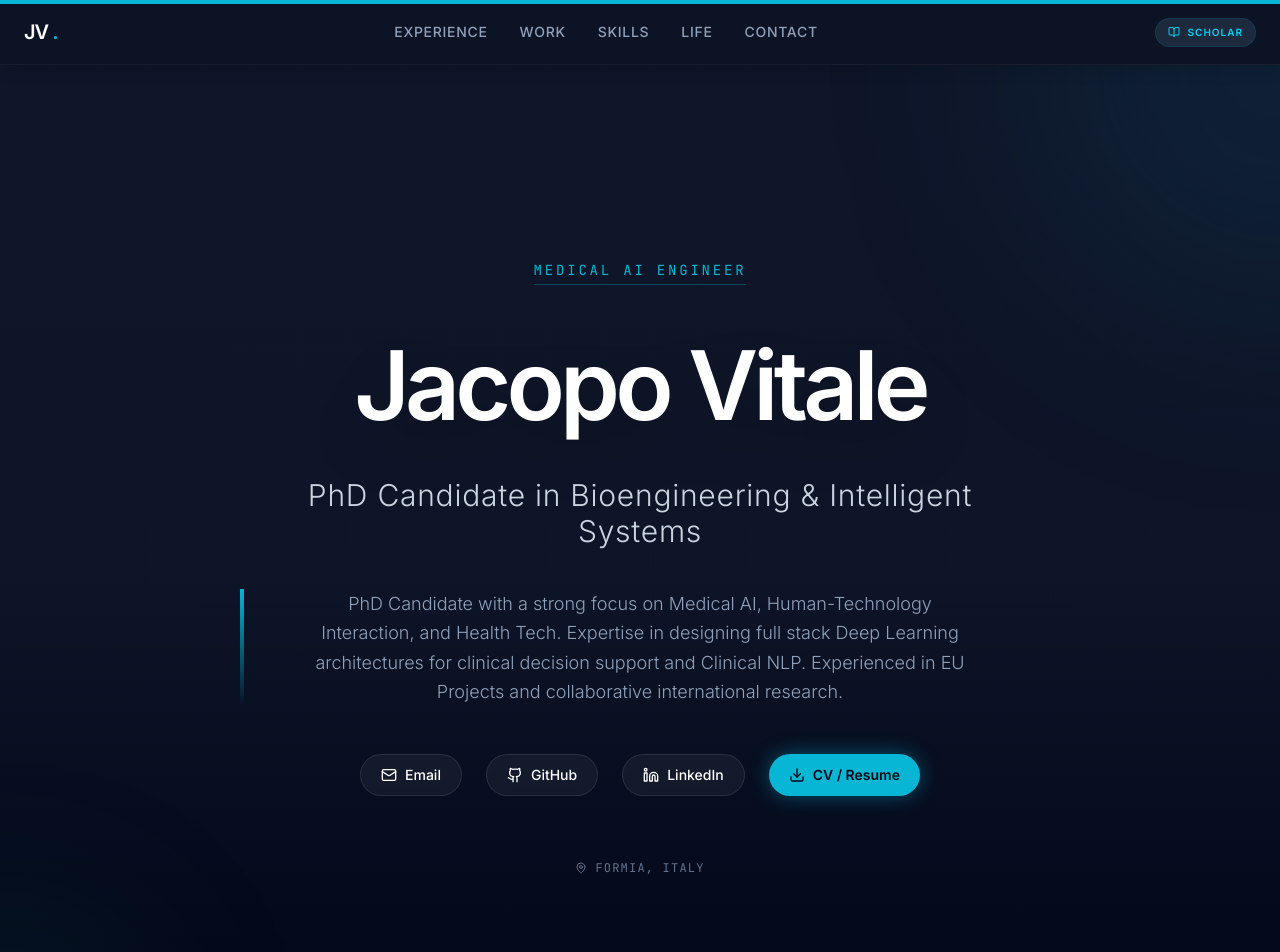
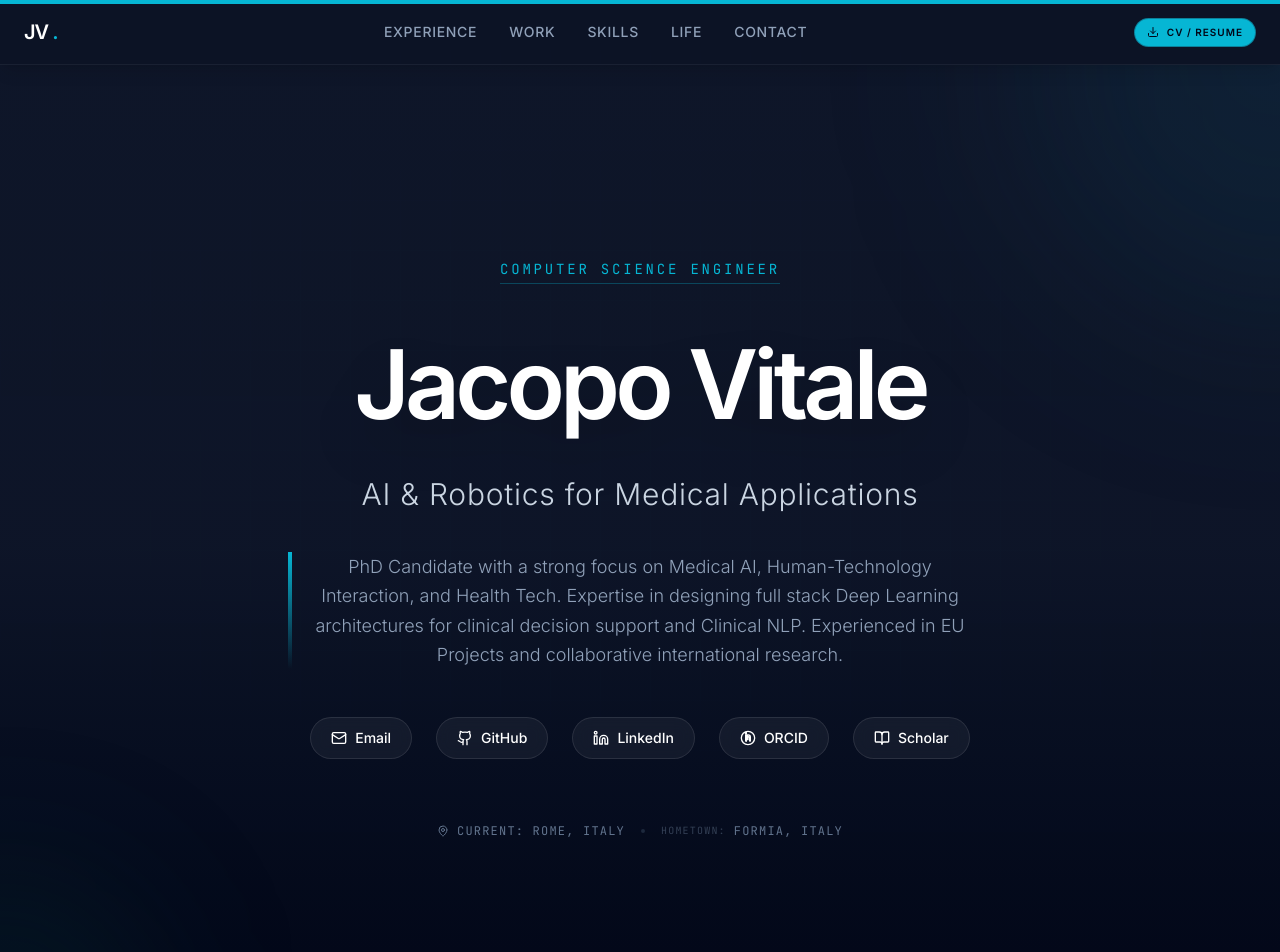
Before and after one commit to Jacopo-vitale/my-portfolio-webapp, a React (Vite) app: page / in a window 1280 px wide. Shown: the top 952 px of the page. Built offline with nearby package versions, Linux system fonts and the light colour scheme.

Commit message:
improvements

```diff
--- a/App.tsx
+++ b/App.tsx
@@ -7,8 +7,10 @@ import Projects from './components/Projects';
 import Skills from './components/Skills';
 import Gallery from './components/Gallery';
 import Contact from './components/Contact';
-import { BookOpen } from 'lucide-react';
 import { PROFILE } from './constants';
+import { Github, Linkedin, BookOpen, Instagram, Rss } from './components/Icons'; // Import custom icons
+import { Orcid } from './components/Icons';
+import { Download } from 'lucide-react';
 
 const App: React.FC = () => {
   const { scrollYProgress } = useScroll();
@@ -20,7 +22,7 @@ const App: React.FC = () => {
 
   return (
     <HelmetProvider>
-      <div className="min-h-screen bg-dark text-slate-200 font-sans selection:bg-accent selection:text-white relative overflow-x-hidden">
+      <div className="min-h-screen bg-dark text-slate-200 font-sans selection:bg-accent selection:text-white relative">
 
         <Helmet>
             <title>{PROFILE.name} | Medical AI Engineer</title>
@@ -46,8 +48,8 @@ const App: React.FC = () => {
              }}
         ></div>
 
-        {/* Navigation - Sticky with Glassmorphism */}
-        <nav className="sticky top-0 z-50 bg-primary/80 backdrop-blur-md border-b border-white/5 shadow-lg shadow-black/10">
+        {/* Navigation - Fixed with Glassmorphism */}
+        <nav className="fixed top-0 left-0 right-0 z-50 bg-primary/80 backdrop-blur-md border-b border-white/5 shadow-lg shadow-black/10">
           <div className="container mx-auto px-6 h-16 flex justify-between items-center">
             <motion.a
               initial={{ opacity: 0, x: -20 }}
@@ -78,18 +80,17 @@ const App: React.FC = () => {
               initial={{ opacity: 0, x: 20 }}
               animate={{ opacity: 1, x: 0 }}
               transition={{ duration: 0.5 }}
-              href={PROFILE.scholar}
+              href="/resume.pdf"
               target="_blank"
-              rel="noreferrer"
-              className="flex items-center gap-2 bg-slate-800 hover:bg-slate-700 text-cyan-400 border border-cyan-900/50 text-[10px] font-bold px-3 py-1.5 rounded-full transition-all uppercase tracking-widest hover:shadow-[0_0_10px_rgba(6,182,212,0.3)]"
+              className="flex items-center gap-2 bg-accent hover:bg-cyan-400 text-dark border border-cyan-900/50 text-[10px] font-bold px-3 py-1.5 rounded-full transition-all uppercase tracking-widest hover:shadow-[0_0_10px_rgba(6,182,212,0.3)]"
             >
-              <BookOpen className="w-3 h-3" /> Scholar
+              <Download className="w-3 h-3" /> CV / Resume
             </motion.a>
           </div>
         </nav>
 
         {/* Sections */}
-        <main className="relative z-10">
+        <main className="relative z-10 pt-16">
           <Hero />
           <Experience />
           <Projects />
@@ -100,7 +101,28 @@ const App: React.FC = () => {
 
         {/* Footer */}
         <footer className="relative z-10 py-12 bg-dark text-center text-slate-600 text-sm border-t border-slate-900">
-          <p>© {new Date().getFullYear()} Jacopo Vitale. Bioengineering & Intelligent Systems.</p>
+            <div className="flex justify-center gap-6 mb-8">
+                <a href={`https://github.com/${PROFILE.github}`} target="_blank" rel="noreferrer" className="text-slate-500 hover:text-accent transition-colors" aria-label="GitHub">
+                    <Github className="w-5 h-5" />
+                </a>
+                <a href={`https://linkedin.com/in/${PROFILE.linkedin}`} target="_blank" rel="noreferrer" className="text-slate-500 hover:text-accent transition-colors" aria-label="LinkedIn">
+                    <Linkedin className="w-5 h-5" />
+                </a>
+                <a href={PROFILE.scholar} target="_blank" rel="noreferrer" className="text-slate-500 hover:text-accent transition-colors" aria-label="Google Scholar">
+                    <BookOpen className="w-5 h-5" />
+                </a>
+                <a href={PROFILE.orcid} target="_blank" rel="noreferrer" className="text-slate-500 hover:text-accent transition-colors" aria-label="ORCID">
+                    <Orcid className="w-5 h-5" />
+                </a>
+                <a href={`https://instagram.com/${PROFILE.instagram}`} target="_blank" rel="noreferrer" className="text-slate-500 hover:text-accent transition-colors" aria-label="Instagram">
+                    <Instagram className="w-5 h-5" />
+                </a>
+                <a href={PROFILE.rss} target="_blank" rel="noreferrer" className="text-slate-500 hover:text-accent transition-colors" aria-label="RSS Feed">
+                    <Rss className="w-5 h-5" />
+                </a>
+            </div>
+          <p>© {new Date().getFullYear()} Jacopo Vitale. All rights reserved.</p>
+          <p className="text-xs text-slate-700 mt-2">Computer Science Engineer</p>
         </footer>
       </div>
     </HelmetProvider>
--- a/components/Contact.tsx
+++ b/components/Contact.tsx
@@ -1,29 +1,9 @@
-import React, { useState, useRef } from 'react';
+import React from 'react';
 import { motion } from 'framer-motion';
-// import emailjs from '@emailjs/browser';
-import { Send, CheckCircle, AlertCircle } from 'lucide-react';
+import { Send } from 'lucide-react';
+import { PROFILE } from '../constants';
 
 const Contact: React.FC = () => {
-  const form = useRef<HTMLFormElement>(null);
-  const [status, setStatus] = useState<'idle' | 'sending' | 'success' | 'error'>('idle');
-
-  const sendEmail = (e: React.FormEvent) => {
-    e.preventDefault();
-    setStatus('sending');
-
-    if (form.current) {
-        // TODO: Replace with your EmailJS service ID, template ID, and public key
-        // emailjs.sendForm('YOUR_SERVICE_ID', 'YOUR_TEMPLATE_ID', form.current, 'YOUR_PUBLIC_KEY')
-
-        // Simulation
-        setTimeout(() => {
-             setStatus('success');
-             if(form.current) form.current.reset();
-             setTimeout(() => setStatus('idle'), 3000);
-        }, 1500);
-    }
-  };
-
   return (
     <section id="contact" className="py-24 bg-dark relative border-t border-slate-900">
       <div className="container mx-auto px-6 max-w-4xl relative z-10">
@@ -52,43 +32,23 @@ const Contact: React.FC = () => {
             initial={{ opacity: 0, y: 20 }}
             whileInView={{ opacity: 1, y: 0 }}
             viewport={{ once: true }}
-            className="bg-slate-900/50 p-8 md:p-12 rounded-2xl border border-slate-800 shadow-2xl backdrop-blur-sm"
+            className="bg-slate-900/50 p-8 md:p-12 rounded-2xl border border-slate-800 shadow-2xl backdrop-blur-sm text-center"
         >
-            <form ref={form} onSubmit={sendEmail} className="space-y-6">
-                <div className="grid md:grid-cols-2 gap-6">
-                    <div className="space-y-2">
-                        <label htmlFor="user_name" className="text-sm font-medium text-slate-300">Name</label>
-                        <input type="text" name="user_name" required className="w-full bg-dark border border-slate-700 rounded-lg px-4 py-3 text-white focus:outline-none focus:border-accent focus:ring-1 focus:ring-accent transition-all" placeholder="Dr. John Doe" />
-                    </div>
-                    <div className="space-y-2">
-                        <label htmlFor="user_email" className="text-sm font-medium text-slate-300">Email</label>
-                        <input type="email" name="user_email" required className="w-full bg-dark border border-slate-700 rounded-lg px-4 py-3 text-white focus:outline-none focus:border-accent focus:ring-1 focus:ring-accent transition-all" placeholder="john@example.com" />
-                    </div>
-                </div>
+            <p className="text-slate-300 text-lg mb-8">
+                The most direct way to reach me is via email. I usually respond within 24 hours.
+            </p>
 
-                <div className="space-y-2">
-                    <label htmlFor="message" className="text-sm font-medium text-slate-300">Message</label>
-                    <textarea name="message" required rows={5} className="w-full bg-dark border border-slate-700 rounded-lg px-4 py-3 text-white focus:outline-none focus:border-accent focus:ring-1 focus:ring-accent transition-all resize-none" placeholder="I'd like to discuss..."></textarea>
-                </div>
+            <a
+                href={`mailto:${PROFILE.email}`}
+                className="inline-flex items-center gap-2 px-10 py-4 rounded-full font-bold bg-accent hover:bg-cyan-400 text-dark shadow-[0_0_20px_rgba(6,182,212,0.3)] hover:shadow-[0_0_30px_rgba(6,182,212,0.5)] transition-all"
+            >
+                <Send className="w-5 h-5" />
+                Send an Email
+            </a>
 
-                <div className="flex justify-end pt-4">
-                    <button
-                        type="submit"
-                        disabled={status === 'sending' || status === 'success'}
-                        className={`
-                            flex items-center gap-2 px-8 py-3 rounded-full font-bold transition-all
-                            ${status === 'sending' ? 'bg-slate-700 cursor-wait' :
-                              status === 'success' ? 'bg-emerald-600 text-white cursor-default' :
-                              'bg-accent hover:bg-cyan-400 text-dark shadow-[0_0_20px_rgba(6,182,212,0.3)] hover:shadow-[0_0_30px_rgba(6,182,212,0.5)]'}
-                        `}
-                    >
-                        {status === 'idle' && <><Send className="w-4 h-4" /> Send Message</>}
-                        {status === 'sending' && 'Sending...'}
-                        {status === 'success' && <><CheckCircle className="w-4 h-4" /> Sent Successfully</>}
-                        {status === 'error' && <><AlertCircle className="w-4 h-4" /> Error. Try again.</>}
-                    </button>
-                </div>
-            </form>
+            <p className="mt-8 text-slate-500 text-sm font-mono">
+                {PROFILE.email}
+            </p>
         </motion.div>
 
       </div>
--- a/components/Hero.tsx
+++ b/components/Hero.tsx
@@ -2,6 +2,7 @@ import React from 'react';
 import { motion } from 'framer-motion';
 import { PROFILE } from '../constants';
 import { Github, Linkedin, Mail, MapPin, BookOpen, Download } from 'lucide-react';
+import { Orcid } from './Icons';
 
 const Hero: React.FC = () => {
   return (
@@ -33,7 +34,7 @@ const Hero: React.FC = () => {
             className="mb-8 inline-block"
         >
             <h2 className="text-accent font-mono text-xs md:text-sm tracking-[0.2em] uppercase border-b border-accent/30 pb-1 mb-2">
-                Medical AI Engineer
+                Computer Science Engineer
             </h2>
         </motion.div>
 
@@ -85,11 +86,13 @@ const Hero: React.FC = () => {
                 <Linkedin className="w-4 h-4" />
                 <span>LinkedIn</span>
             </a>
-
-             {/* New Resume Button */}
-             <a href="/resume.pdf" target="_blank" className="group flex items-center gap-2 text-sm font-bold text-dark bg-accent hover:bg-cyan-400 transition-all px-5 py-2.5 rounded-full shadow-[0_0_20px_rgba(6,182,212,0.4)] hover:shadow-[0_0_30px_rgba(6,182,212,0.6)]">
-                <Download className="w-4 h-4" />
-                <span>CV / Resume</span>
+            <a href={PROFILE.orcid} target="_blank" rel="noreferrer" className="group flex items-center gap-2 text-sm font-medium text-white hover:text-accent transition-all bg-white/5 backdrop-blur-sm px-5 py-2.5 rounded-full border border-white/10 hover:border-accent/50 hover:shadow-[0_0_15px_rgba(6,182,212,0.2)]">
+                <Orcid className="w-4 h-4" />
+                <span>ORCID</span>
+            </a>
+            <a href={PROFILE.scholar} target="_blank" rel="noreferrer" className="group flex items-center gap-2 text-sm font-medium text-white hover:text-accent transition-all bg-white/5 backdrop-blur-sm px-5 py-2.5 rounded-full border border-white/10 hover:border-accent/50 hover:shadow-[0_0_15px_rgba(6,182,212,0.2)]">
+                <BookOpen className="w-4 h-4" />
+                <span>Scholar</span>
             </a>
         </motion.div>
 
@@ -97,9 +100,27 @@ const Hero: React.FC = () => {
             initial={{ opacity: 0 }}
             animate={{ opacity: 1 }}
             transition={{ delay: 1.2 }}
-            className="flex items-center justify-center gap-2 text-slate-500 text-xs uppercase tracking-widest font-mono"
+            className="flex flex-col md:flex-row items-center justify-center gap-4 text-slate-500 text-xs uppercase tracking-widest font-mono"
         >
-             <MapPin className="w-3 h-3" /> {PROFILE.location}
+             <a
+                href={PROFILE.locationLink}
+                target="_blank"
+                rel="noreferrer"
+                className="flex items-center gap-2 hover:text-accent transition-colors group"
+             >
+                <MapPin className="w-3 h-3 group-hover:animate-bounce" />
+                <span>Current: {PROFILE.location}</span>
+             </a>
+             <div className="hidden md:block w-1 h-1 bg-slate-800 rounded-full"></div>
+             <a
+                href={PROFILE.hometownLink}
+                target="_blank"
+                rel="noreferrer"
+                className="flex items-center gap-2 hover:text-accent transition-colors"
+             >
+                <span className="opacity-50 text-[10px]">Hometown:</span>
+                <span>{PROFILE.hometown}</span>
+             </a>
         </motion.div>
       </div>
     </section>
--- a/components/Icons.tsx
+++ b/components/Icons.tsx
@@ -119,3 +119,25 @@ export const BookOpen = ({ className }: { className?: string }) => (
       <path d="M22 3h-6a4 4 0 0 0-4 4v14a3 3 0 0 1 3-3h7z" />
     </svg>
 );
+
+export const Orcid = ({ className }: { className?: string }) => (
+    <svg xmlns="http://www.w3.org/2000/svg" width="24" height="24" viewBox="0 0 24 24" fill="none" stroke="currentColor" strokeWidth="2" strokeLinecap="round" strokeLinejoin="round" className={className}>
+      <path d="M12 2C6.477 2 2 6.477 2 12s4.477 10 10 10 10-4.477 10-10S17.523 2 12 2zM9.5 16.5h-1V7.5h1v9.5zm-.5-11c-.414 0-.75-.336-.75-.75s.336-.75.75-.75.75.336.75.75-.336.75-.75.75zM15.5 16.5h-1V12c0-1.105-.895-2-2-2h-.5v4.5h-1V7.5h1.5c1.657 0 3 1.343 3 3v6z" />
+    </svg>
+);
+
+export const Instagram = ({ className }: { className?: string }) => (
+    <svg xmlns="http://www.w3.org/2000/svg" width="24" height="24" viewBox="0 0 24 24" fill="none" stroke="currentColor" strokeWidth="2" strokeLinecap="round" strokeLinejoin="round" className={className}>
+      <rect width="20" height="20" x="2" y="2" rx="5" ry="5" />
+      <path d="M16 11.37A4 4 0 1 1 12.63 8 4 4 0 0 1 16 11.37z" />
+      <line x1="17.5" x2="17.51" y1="6.5" y2="6.5" />
+    </svg>
+);
+
+export const Rss = ({ className }: { className?: string }) => (
+    <svg xmlns="http://www.w3.org/2000/svg" width="24" height="24" viewBox="0 0 24 24" fill="none" stroke="currentColor" strokeWidth="2" strokeLinecap="round" strokeLinejoin="round" className={className}>
+      <path d="M4 11a9 9 0 0 1 9 9" />
+      <path d="M4 4a16 16 0 0 1 16 16" />
+      <circle cx="5" cy="19" r="1" />
+    </svg>
+);
--- a/constants.ts
+++ b/constants.ts
@@ -2,12 +2,18 @@ import { Experience, Education, Publication, Project, Skill, GalleryItem } from
 
 export const PROFILE = {
   name: "Jacopo Vitale",
-  title: "PhD Candidate in Bioengineering & Intelligent Systems",
-  location: "Formia, Italy",
+  title: "AI & Robotics for Medical Applications",
+  location: "Rome, Italy",
+  locationLink: "https://www.google.com/maps/search/?api=1&query=Rome,+Italy",
+  hometown: "Formia, Italy",
+  hometownLink: "https://www.google.com/maps/search/?api=1&query=Formia,+Italy",
   email: "jacopo.vitale96@gmail.com",
   linkedin: "jacopo-vitale96",
   github: "Jacopo-vitale",
+  orcid: "https://orcid.org/0009-0006-5991-0246",
   scholar: "https://scholar.google.com/citations?user=HnOZ1UUAAAAJ&hl=it",
+  instagram: "jacopo_vita", // Placeholder
+  rss: "#", // Placeholder
   summary: "PhD Candidate with a strong focus on Medical AI, Human-Technology Interaction, and Health Tech. Expertise in designing full stack Deep Learning architectures for clinical decision support and Clinical NLP. Experienced in EU Projects and collaborative international research."
 };
 
```
